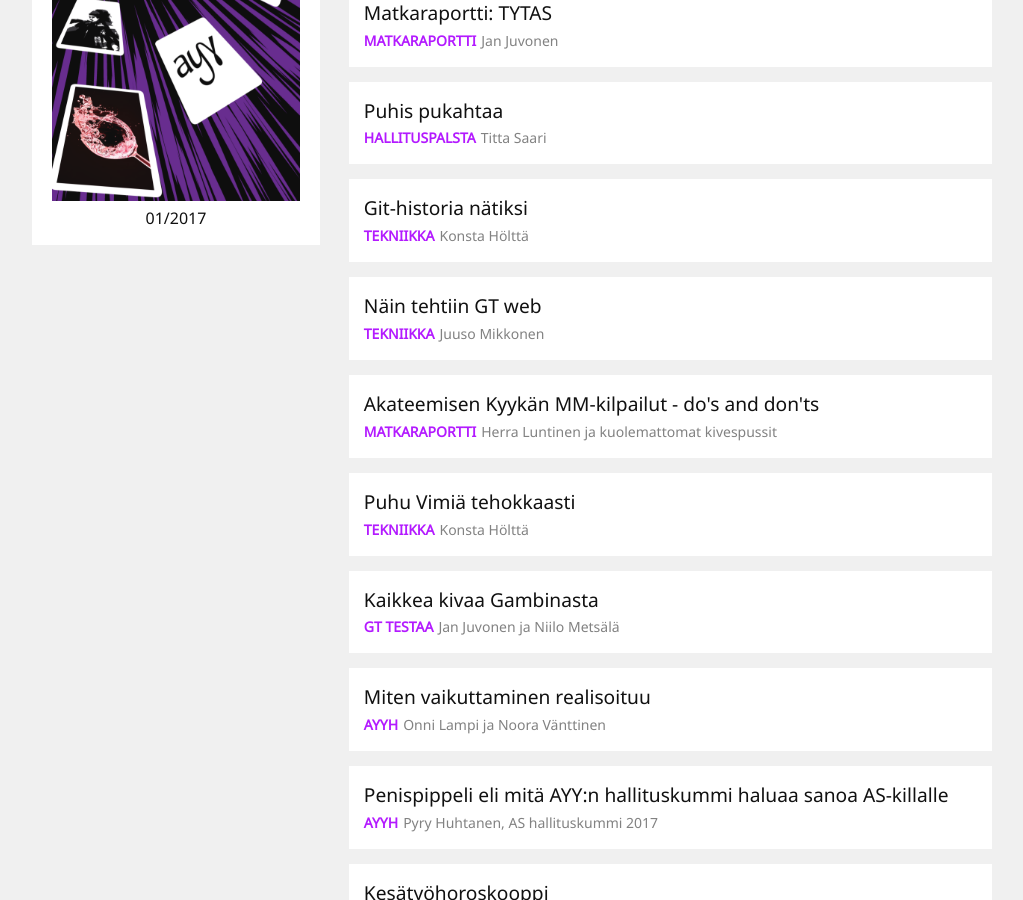
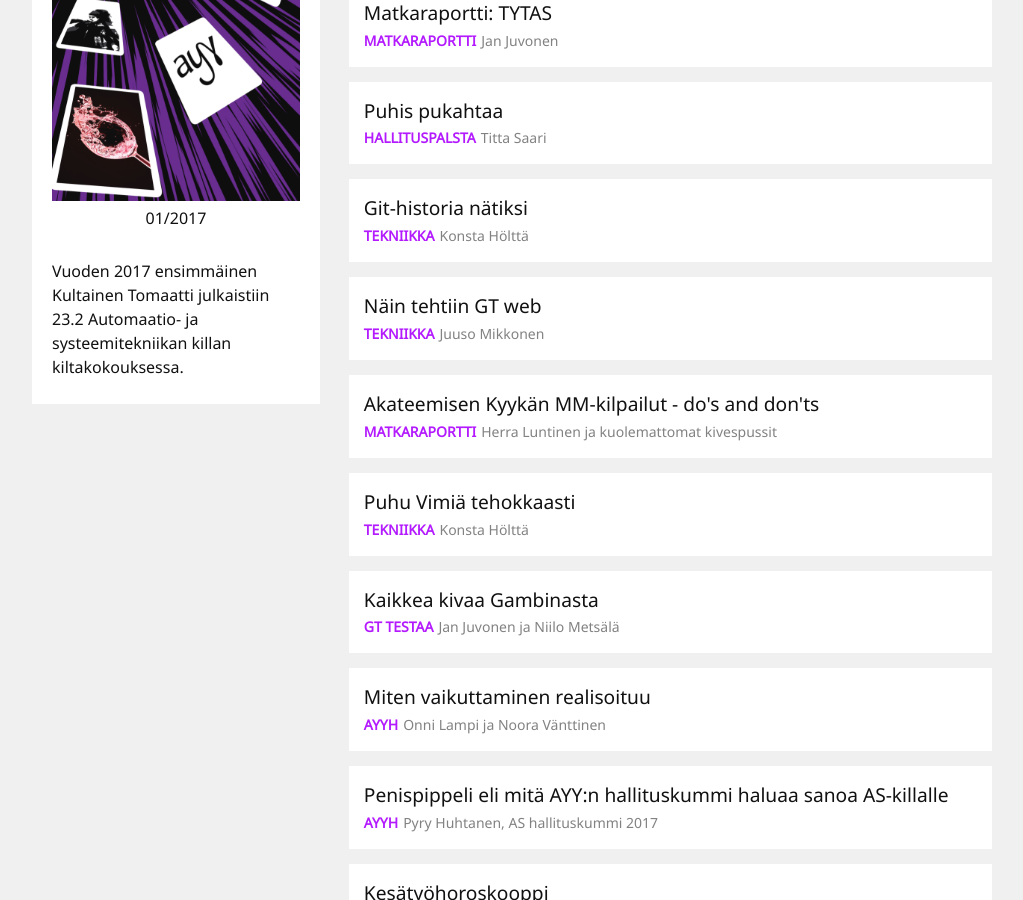
Before and after one commit to AS-kilta/gt-web, a Jekyll site: the page built from uusi_lehti.md, in a window 1280 px wide and 900 px high, scrolled down 487 px. Shown: the whole window, without its empty margins (128-1151 px from the left). Built offline with Jekyll 4.4.1, drawn with Linux system fonts in a browser that asks for light colours.

Commit message:
Add latest magazine description

```diff
--- a/_config.yml
+++ b/_config.yml
@@ -20,3 +20,4 @@ lang: fi
 # Remember to update when releasing a new magazine
 # Use format D/YYYY (for example 1/2017)
 latest_magazine: 1/2017
+latest_magazine_description: Vuoden 2017 ensimmäinen Kultainen Tomaatti julkaistiin 23.2 Automaatio- ja systeemitekniikan killan kiltakokouksessa.
--- a/_includes/magazine.html
+++ b/_includes/magazine.html
@@ -1,4 +1,4 @@
-<div class="sidebar__new-magazine teaser teaser--magazine">
+<div>
   <h2>Uusin lehti</h2>
   <a href="/uusi_lehti/">
     <img class="magazine-cover" src="{{ '/static/2017-02/kansi.png' | prepend: site.baseurl }}">
--- a/index.html
+++ b/index.html
@@ -39,7 +39,9 @@ layout: default
     {% endfor %}
   </div>
   <div class="sidebar">
-    {% include magazine.html %}
+    <div class="sidebar__new-magazine teaser teaser--magazine">
+      {% include magazine.html %}
+    </div>
   </div>
 
 </div>
--- a/uusi_lehti.md
+++ b/uusi_lehti.md
@@ -3,7 +3,13 @@ layout: default
 permalink: /uusi_lehti/
 ---
 <div class="page--magazine">
-  {% include magazine.html %}
+  <div class="sidebar__new-magazine teaser teaser--magazine">
+    {% include magazine.html %}
+    <div>
+      <br>
+      <p>{{ site.latest_magazine_description }}</p>
+    </div>
+  </div>
   <div class="article-list--magazine">
     {% assign posts = (site.posts | where: 'magazine', site.latest_magazine | sort: 'print_order', 'last') %}
     {% for post in posts %}
```
